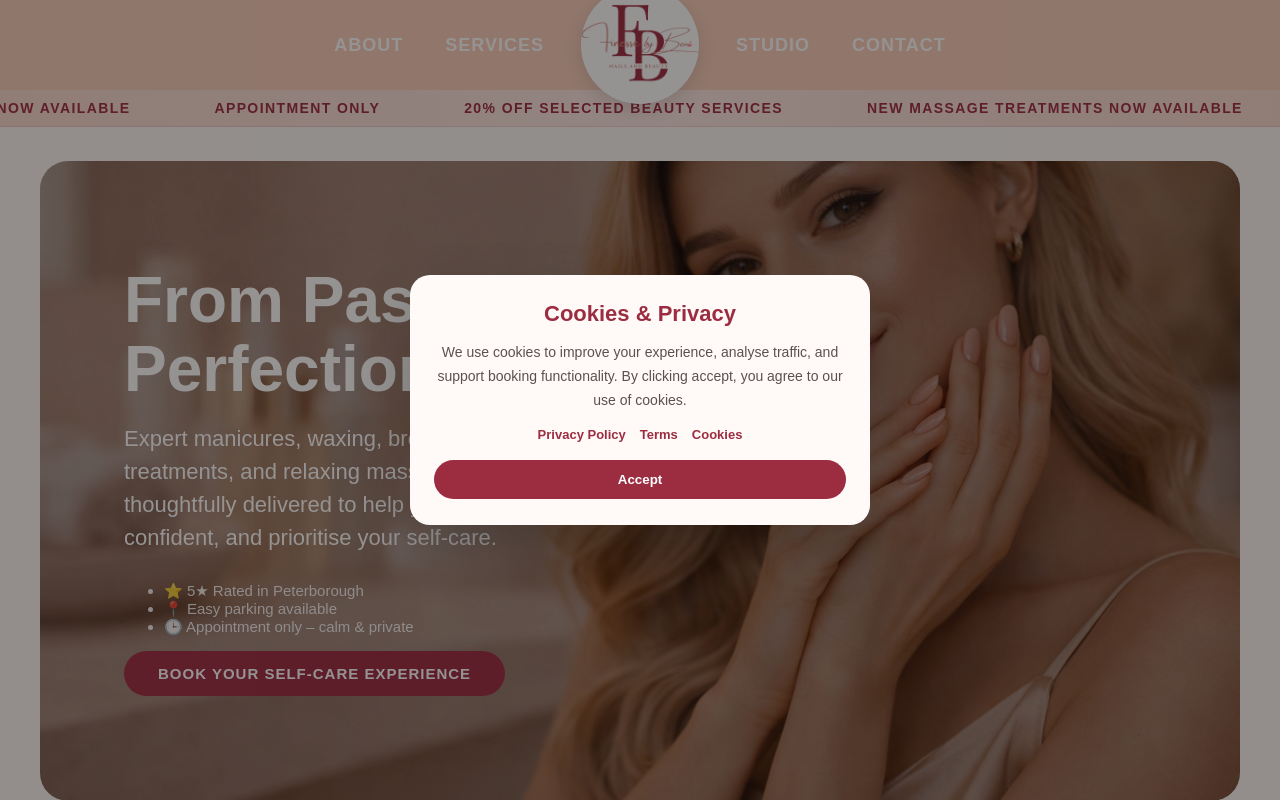
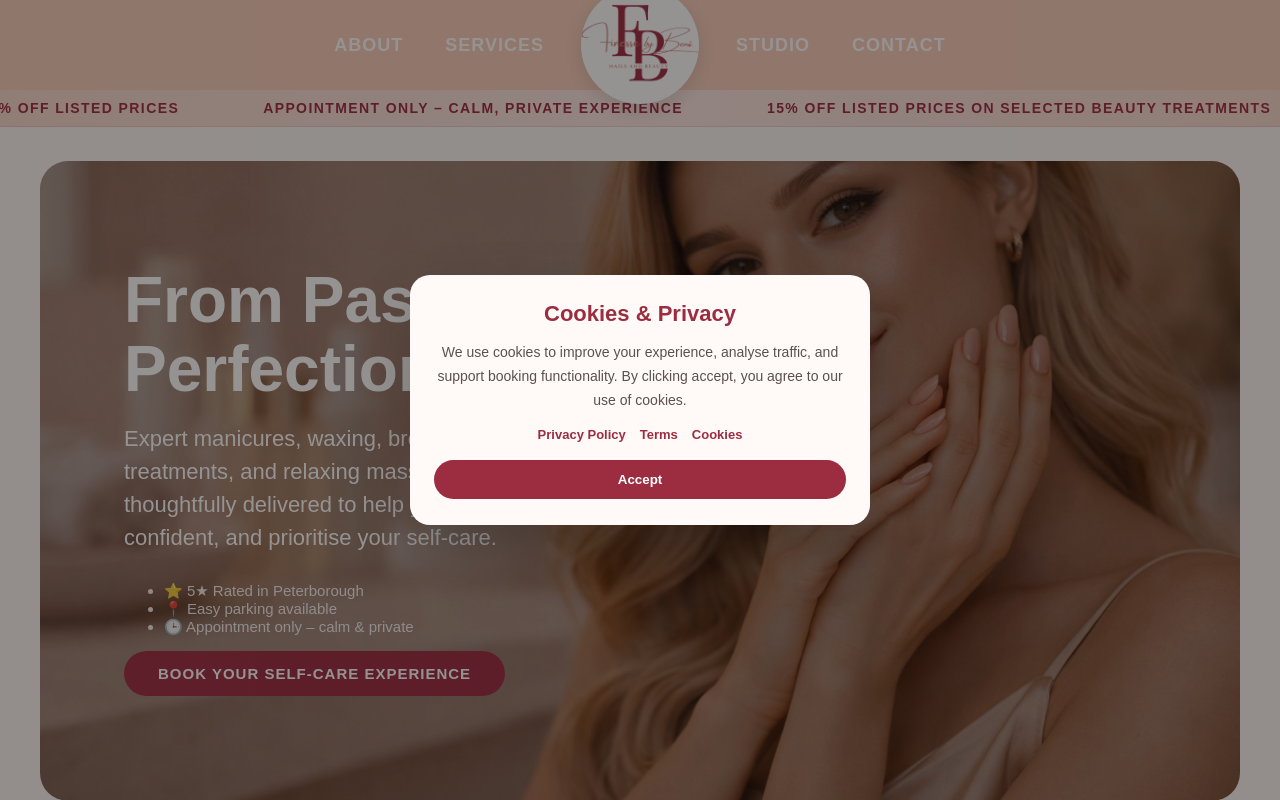
Before and after one commit to Finessebybeni/finesse-by-beni, a Next.js app: page / in a window 1280 px wide. Shown: the top 800 px of the page. Built offline with nearby package versions, Linux system fonts and the light colour scheme.

Commit message:
Updated announcement bar promotion wording

```diff
--- a/components/AnnouncementBar.tsx
+++ b/components/AnnouncementBar.tsx
@@ -5,9 +5,9 @@ import { useEffect, useState } from "react";
 const showAnnouncementBar = true;
 
 const messages = [
-  "New massage treatments now available",
-  "Appointment only",
-  "20% off selected beauty services",
+  "New massage treatments now available – 20% off listed prices",
+  "Appointment only – calm, private experience",
+  "15% off listed prices on selected beauty treatments",
 ];
 
 export default function AnnouncementBar() {
```
